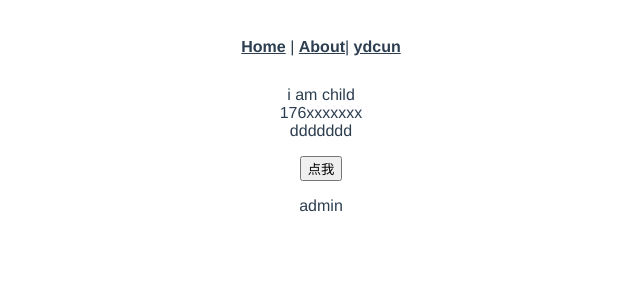
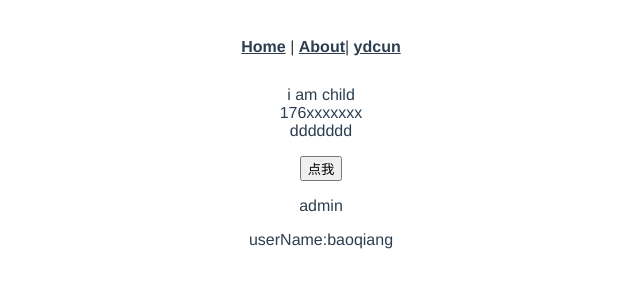
Before and after one commit to ydcun/vue-demo, a Vue app: page /#/name_view in a window 1280 px wide. Shown: the top 300 px of the page, without its empty margins (319-959 px from the left). Built offline with nearby package versions, Linux system fonts and the light colour scheme.

Commit message:
获取模块中的state

```diff
--- a/src/store/module/user.js
+++ b/src/store/module/user.js
@@ -1,5 +1,5 @@
 const state = {
-
+	userName: 'baoqiang'
 }
 const mutations = {
 
--- a/src/views/email.vue
+++ b/src/views/email.vue
@@ -3,6 +3,7 @@
 		ddddddd
 		<p><button @click="handleClick">点我</button></p>
 		<p>{{ appName }}</p>
+		<p>userName:{{ userName }}</p>
 	</div>
 </template>
 
@@ -16,7 +17,11 @@ export default {
 	computed: {
 		appName () {
 			return this.$store.state.appName
+		},
+		userName () {
+			return this.$store.state.user.userName
 		}
+
 	},
 	mounted() {
 		console.log(this.$bus)
```
